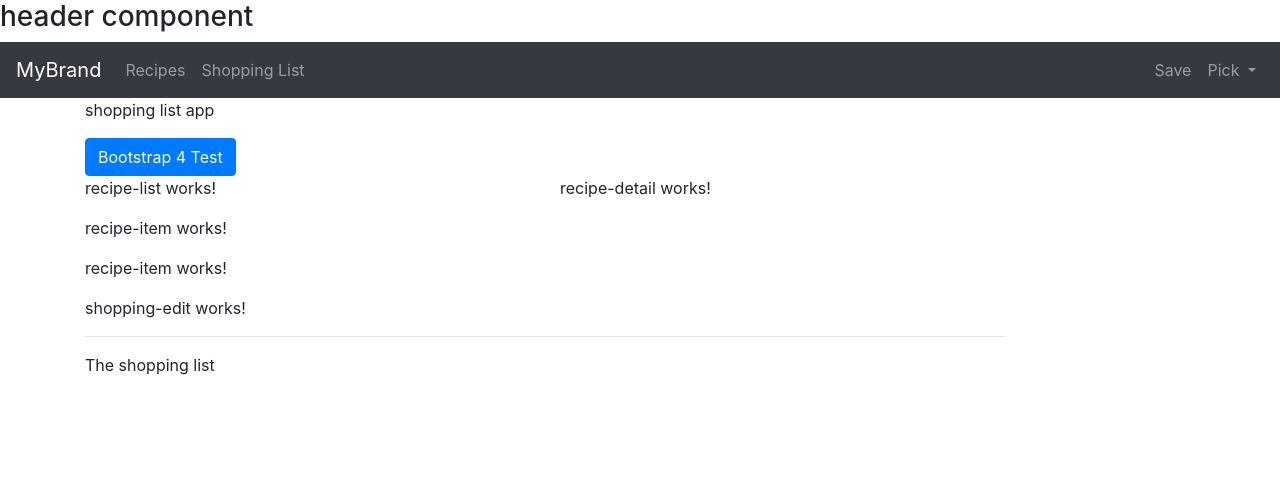
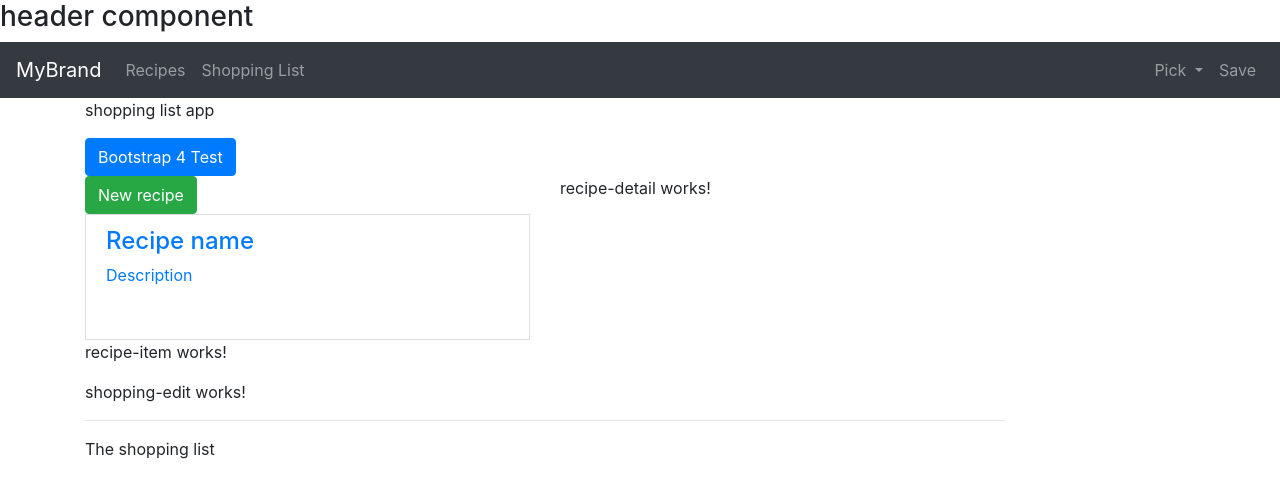
Before and after one commit to HwyToHell/shopping, an Angular app: page / in a window 1280 px wide. Shown: the top 498 px of the page. Built offline with nearby package versions, Linux system fonts and the light colour scheme.

Commit message:
52 recipe-list template

```diff
--- a/angular.json
+++ b/angular.json
@@ -27,7 +27,11 @@
               "node_modules/bootstrap/dist/css/bootstrap.min.css",
               "src/styles.css"
             ],
-            "scripts": []
+            "scripts": [
+              "node_modules/jquery/dist/jquery.min.js",
+              "node_modules/popper.js/dist/umd/popper.min.js",
+              "node_modules/bootstrap/dist/js/bootstrap.min.js"
+            ]
           },
           "configurations": {
             "production": {
--- a/src/app/header/header.component.html
+++ b/src/app/header/header.component.html
@@ -14,8 +14,6 @@
             <a class="nav-item nav-link" href="#">Shopping List</a>
         </div>
         <div class="navbar-nav">
-            <a class="nav-item nav-link" href="#">Save</a>
-
             <div class="nav-item dropdown">
                 <a class="nav-link dropdown-toggle" href="#" role="button"
                     id="navbarDropdownMenuLink" data-toggle="dropdown"
@@ -27,6 +25,8 @@
                     <a class="dropdown-item" href="#">Save List2</a>
                 </div>
             </div>
+            <a class="nav-item nav-link" href="#">Save</a>
+
         </div>
     </div>
 </nav>
--- a/src/app/recipes/recipe-list/recipe-list.component.html
+++ b/src/app/recipes/recipe-list/recipe-list.component.html
@@ -1,3 +1,19 @@
-<p>recipe-list works!</p>
-<app-recipe-item>1st</app-recipe-item>
-<app-recipe-item>2nd</app-recipe-item>
+<div class="row">
+    <div class="col-sm-12">
+        <button class="btn btn-success">New recipe</button>
+    </div>
+</div>
+<div class="row">
+    <div class="col-sm-12">
+        <a href="#" class="list-group-item">
+            <div class="pull-left">
+                <h4 class="list-group-item-heading">Recipe name</h4>
+                <p class="list-group-item-text">Description</p>
+            </div>
+            <span class="pull-right">
+                <img src="" alt="" class="img-responsive" style="max-height: 50px;">
+            </span>
+        </a>
+        <app-recipe-item>1st</app-recipe-item>
+    </div>
+</div>
--- a/src/app/recipes/recipe-list/recipe-list.component.ts
+++ b/src/app/recipes/recipe-list/recipe-list.component.ts
@@ -1,4 +1,5 @@
 import { Component, OnInit } from '@angular/core';
+import { Recipe } from '../recipe.model'
 
 @Component({
   selector: 'app-recipe-list',
@@ -6,6 +7,9 @@ import { Component, OnInit } from '@angular/core';
   styleUrls: ['./recipe-list.component.css']
 })
 export class RecipeListComponent implements OnInit {
+  receipes: Recipe[] = [
+    new Recipe("pancake", "eggs, flour, milk", "https://unsplash.com/photos/ZgRTuPsmFQg")
+  ];
 
   constructor() { }
 
--- /dev/null
+++ b/src/app/recipes/recipe.model.ts
@@ -0,0 +1,11 @@
+export class Recipe {
+    public name: string;
+    public description: string;
+    public imagePath: string;
+
+    constructor(name: string, desc: string, imagePath: string) {
+        this.name = name;
+        this.description = desc;
+        this.imagePath = imagePath;
+    }
+}
```
